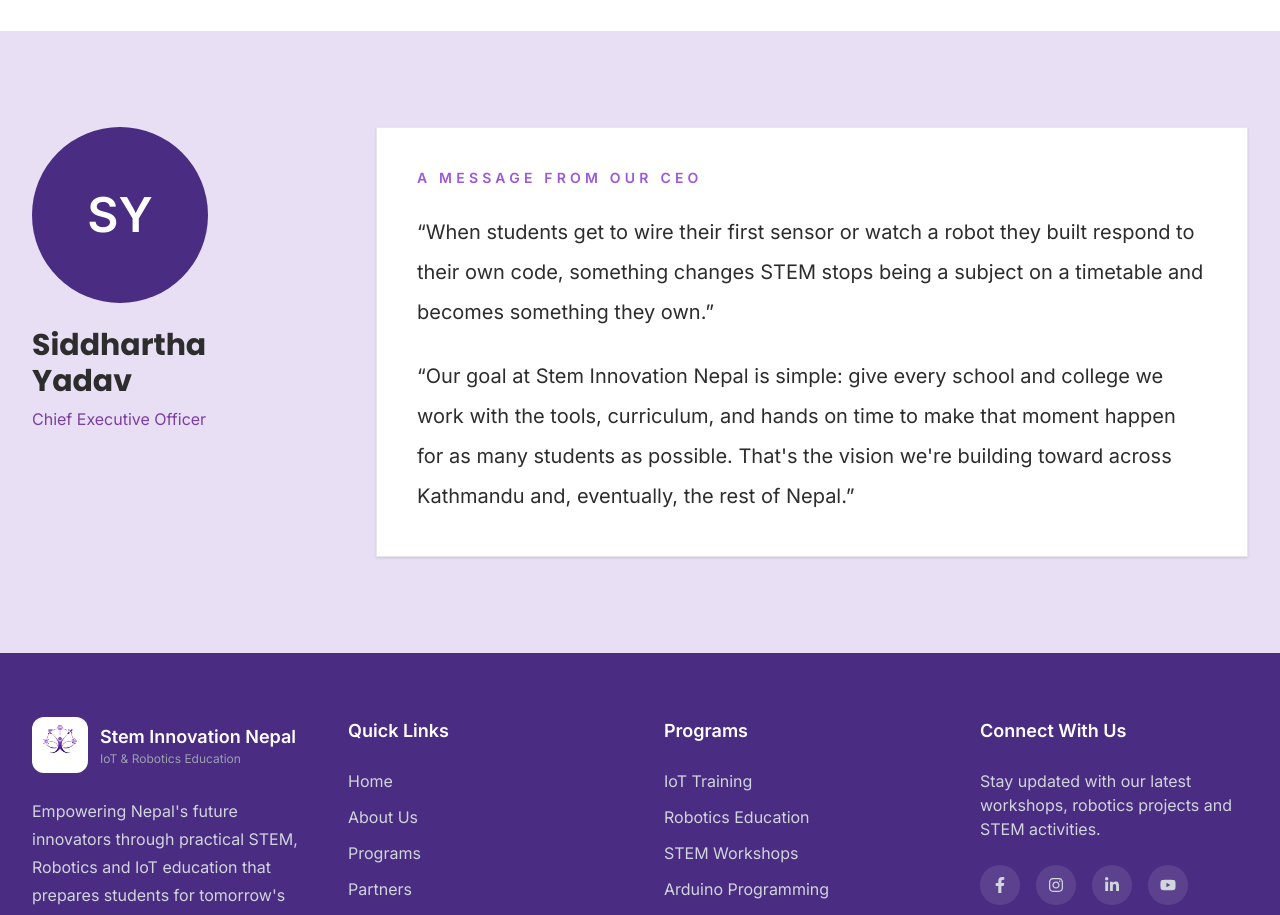
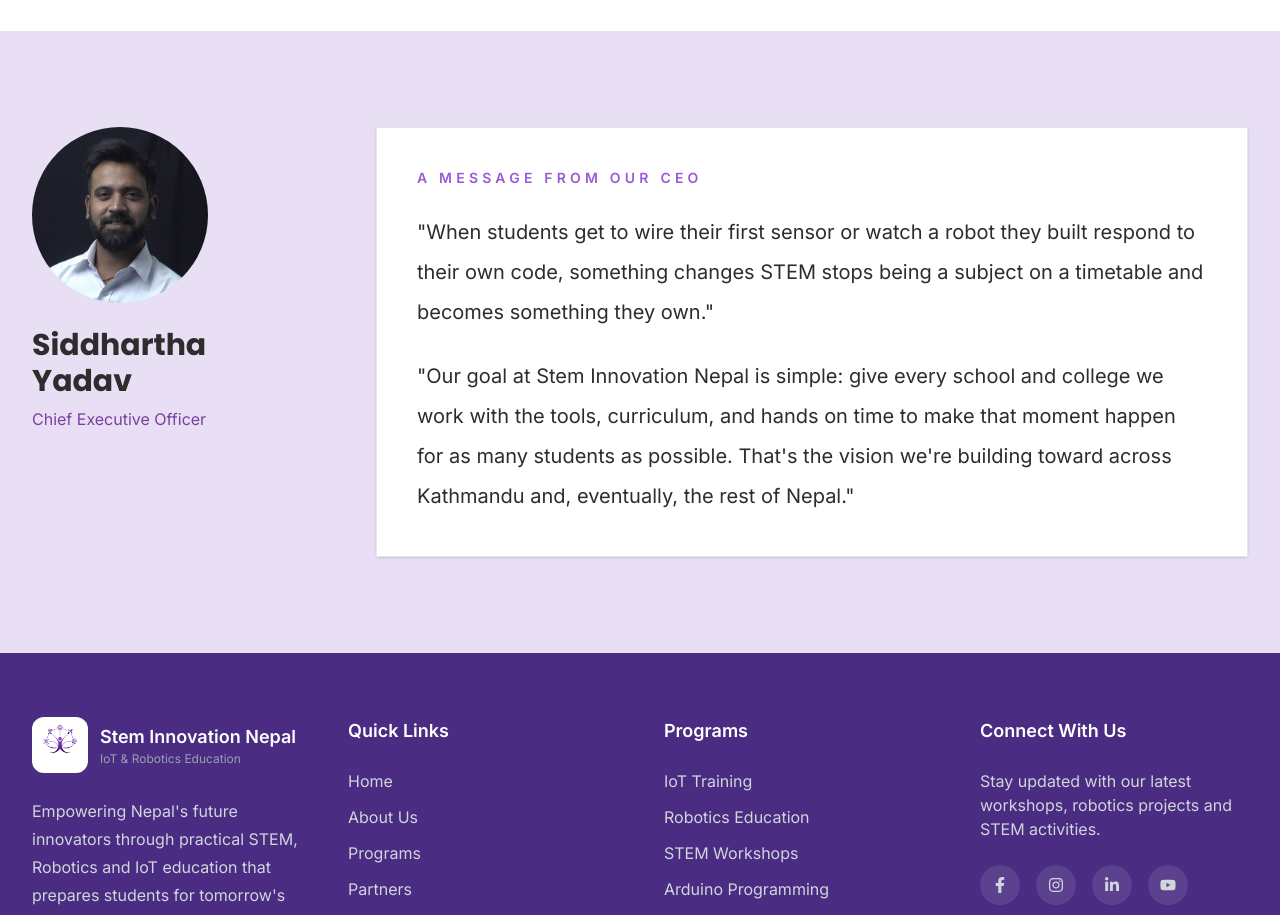
Before and after one commit to MetaTronix-Solution/Stem-Innovation-Nepal, a Next.js app in the folder frontend/: page /about in a window 1280 px wide. Shown: the part 1260-2175 px from the top of the page. Built offline with nearby package versions, Linux system fonts and the light colour scheme.

Commit message:
Add CEO image to About page and update layout for better presentation

```diff
--- a/frontend/app/about/page.tsx
+++ b/frontend/app/about/page.tsx
@@ -1,4 +1,5 @@
 import type { Metadata } from "next";
+import Image from "next/image";
 
 export const metadata: Metadata = {
   title: "About Us",
@@ -104,8 +105,15 @@
       <section className="bg-light-gray py-24">
         <div className="mx-auto grid max-w-7xl gap-16 px-6 lg:grid-cols-[280px_1fr] lg:px-8">
           <div className="flex flex-col items-center lg:items-start">
-            <div className="flex h-44 w-44 items-center justify-center rounded-full bg-navy text-5xl font-bold text-white">
-              SY
+            <div className="relative h-32 w-32 overflow-hidden rounded-full sm:h-40 sm:w-40 lg:h-44 lg:w-44">
+              <Image
+                src="/images/ceo.jpeg"
+                alt="Siddhartha Yadav, CEO of Stem Innovation Nepal"
+                fill
+                className="object-cover object-top"
+                sizes="(min-width: 1024px) 176px, (min-width: 640px) 160px, 128px"
+                priority
+              />
             </div>
 
             <h3 className="mt-6 text-3xl font-semibold text-charcoal">
@@ -122,18 +130,18 @@
 
             <blockquote className="mt-6 space-y-6 text-xl leading-10 text-charcoal">
               <p>
-                “When students get to wire their first sensor or watch a robot
+                "When students get to wire their first sensor or watch a robot
                 they built respond to their own code, something changes STEM
                 stops being a subject on a timetable and becomes something they
-                own.”
+                own."
               </p>
 
               <p>
-                “Our goal at Stem Innovation Nepal is simple: give every school
+                "Our goal at Stem Innovation Nepal is simple: give every school
                 and college we work with the tools, curriculum, and hands on
                 time to make that moment happen for as many students as
                 possible. That's the vision we're building toward across
-                Kathmandu and, eventually, the rest of Nepal.”
+                Kathmandu and, eventually, the rest of Nepal."
               </p>
             </blockquote>
           </div>
```
Also changed, not shown: frontend/public/images/ceo.jpeg (added).
